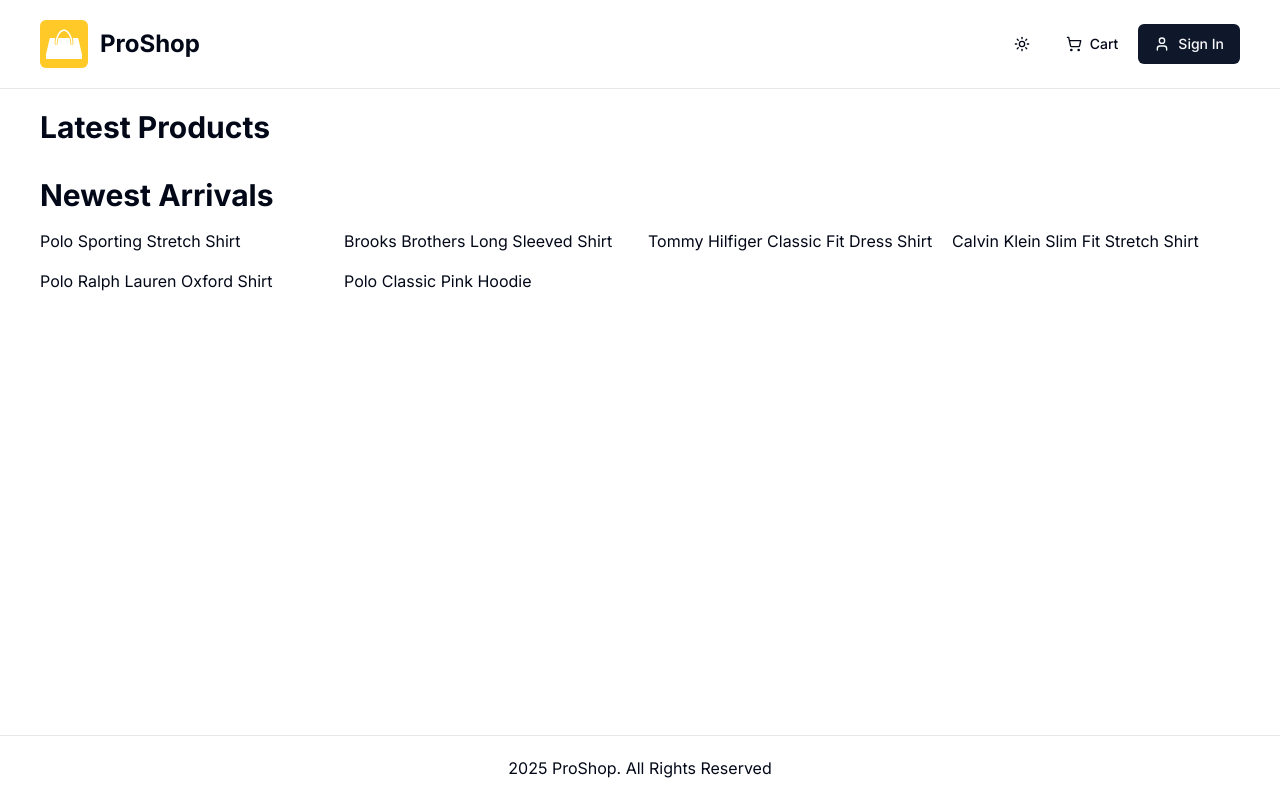
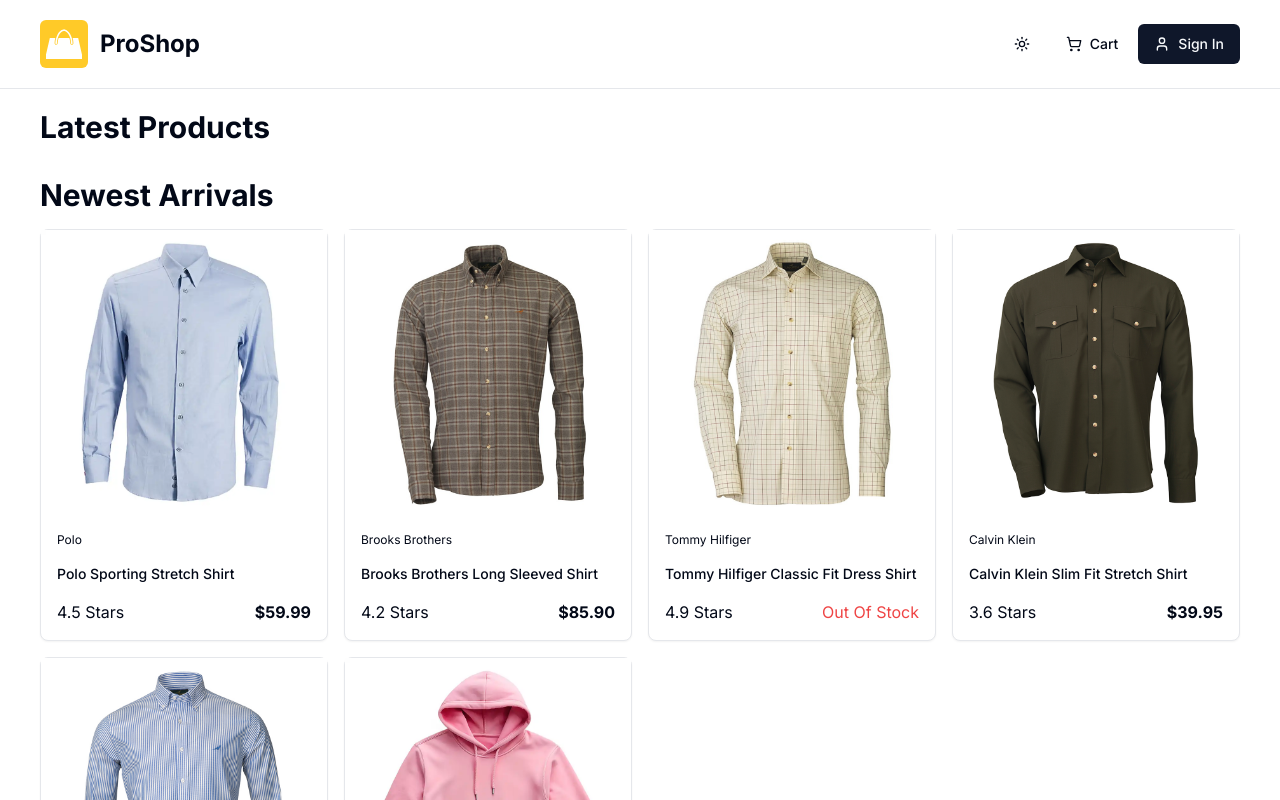
Before and after one commit to howardsolutions/proshop, a Next.js app: page / in a window 1280 px wide. Shown: the top 800 px of the page. Built offline with nearby package versions, Linux system fonts and the light colour scheme.

Commit message:
chore: using product Card in product list

```diff
--- a/components/shared/product/product-list.tsx
+++ b/components/shared/product/product-list.tsx
@@ -1,3 +1,5 @@
+import ProductCard from './product-card';
+
 const ProductList = ({ data, title }: { data: any; title?: string }) => {
   return (
     <div className='my-10'>
@@ -6,7 +8,7 @@
         <div>
           <div className='grid grid-cols-1 sm:grid-cols-2 md:grid-cols-3 lg:grid-cols-4 gap-4'>
             {data.map((product: any) => (
-              <div>{product.name}</div>
+              <ProductCard product={product} key={product.slug} />
             ))}
           </div>
         </div>
```
